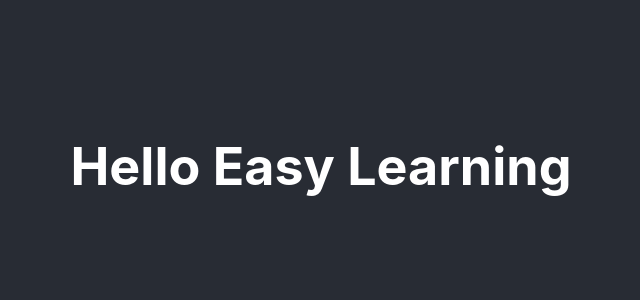
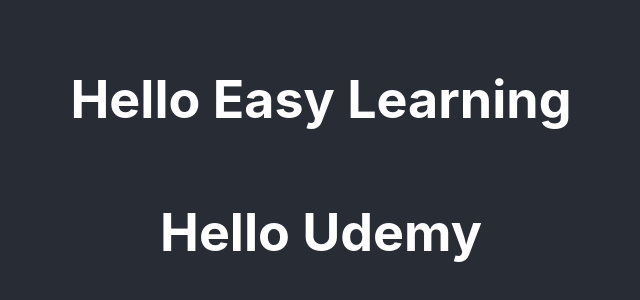
Before and after one commit to tackernao0522/kazi-react-smile, a React (Create React App) app: page / in a window 1280 px wide. Shown: the part 234-534 px from the top of the page, without its empty margins (319-959 px from the left). Built offline with nearby package versions, Linux system fonts and the light colour scheme.

Commit message:
Class Components(クラスコンポーネント)

```diff
--- a/src/App.js
+++ b/src/App.js
@@ -1,11 +1,13 @@
 import './App.css';
 import Learn from './components/Hello'
+import Learning from './components/Learning';
 
 function App() {
   return (
     <div className="App">
       <header className="App-header">
         <Learn />
+        <Learning />
       </header>
     </div>
   );
--- /dev/null
+++ b/src/components/Learning.jsx
@@ -0,0 +1,9 @@
+import React, { Component } from "react";
+
+class Learning extends Component {
+    render() {
+        return <h1>Hello Udemy</h1>
+    }
+}
+
+export default Learning
```
Also changed, not shown: 1 other file (tests, documents, lock files or other folders).
